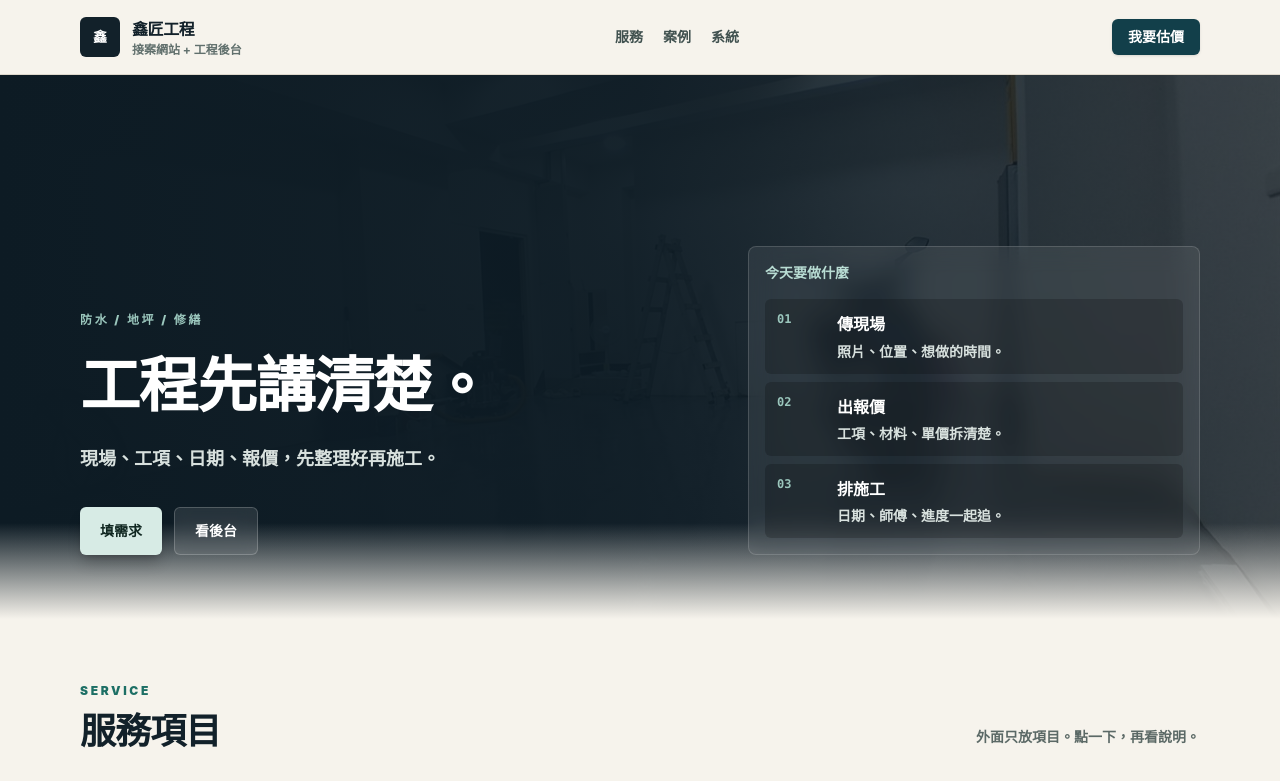
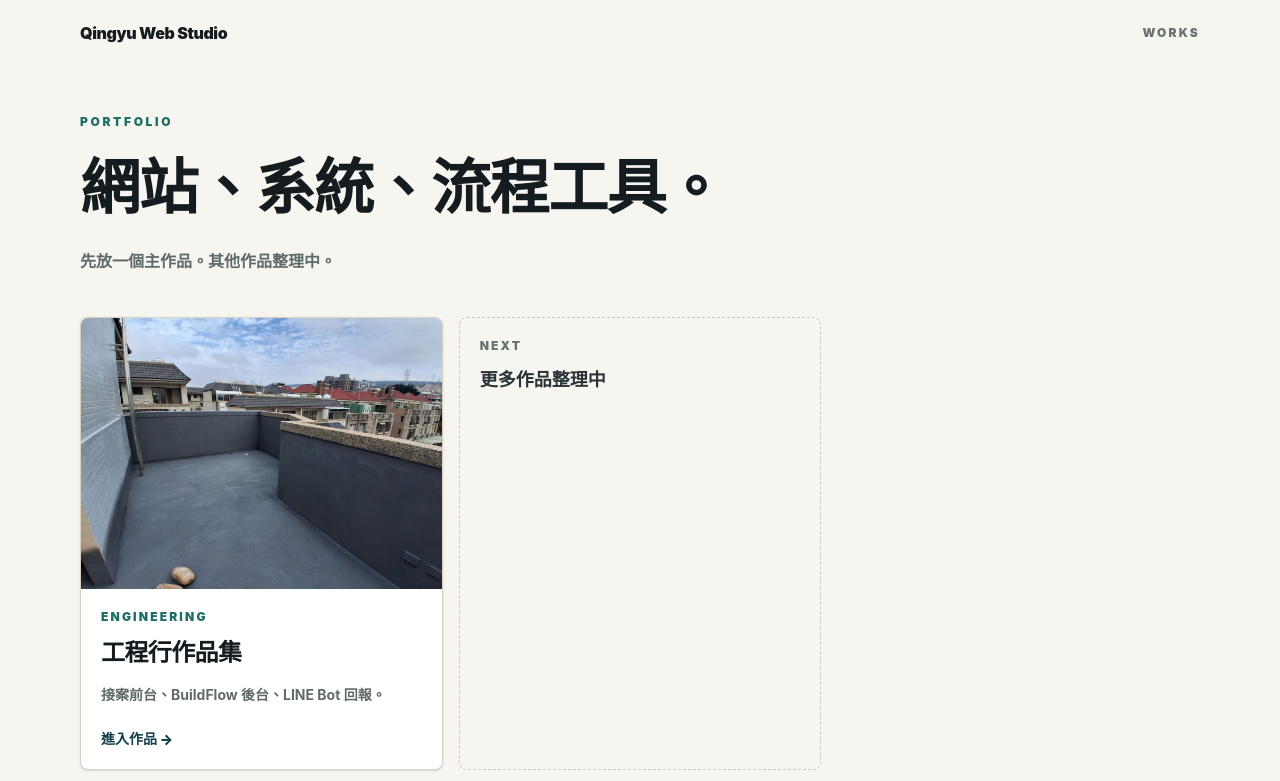
Before and after one commit to QingyuJin/qingyu-web-studio, a React (Vite) app: page / in a window 1280 px wide. Shown: the top 781 px of the page. Built offline with nearby package versions, Linux system fonts and the light colour scheme.

Commit message:
add minimal studio portfolio landing

```diff
--- a/index.html
+++ b/index.html
@@ -4,34 +4,31 @@
     <meta charset="UTF-8" />
     <meta name="viewport" content="width=device-width, initial-scale=1.0" />
 
-    <title>鑫匠工程｜防水地坪修繕與工程管理</title>
+    <title>Qingyu Web Studio｜網站、系統、流程工具</title>
 
     <meta
       name="description"
-      content="工程接案網站與 BuildFlow 後台。收需求、出報價、派工、LINE 回報，讓工程資料不再散在群組裡。"
+      content="Qingyu Web Studio 作品入口。第一個主作品是工程行接案網站、BuildFlow 後台與 LINE Bot 回報流程。"
     />
 
     <link rel="canonical" href="https://www.qingyuweb.com/" />
 
     <meta property="og:type" content="website" />
-    <meta property="og:site_name" content="鑫匠工程" />
-    <meta property="og:title" content="鑫匠工程｜防水地坪修繕與工程管理" />
+    <meta property="og:site_name" content="Qingyu Web Studio" />
+    <meta property="og:title" content="Qingyu Web Studio｜網站、系統、流程工具" />
     <meta
       property="og:description"
-      content="前台收需求，後台管報價與派工，LINE 可查任務與回報完成。"
+      content="作品入口。工程行作品集包含接案前台、工程後台與 LINE Bot。"
     />
     <meta property="og:image" content="https://www.qingyuweb.com/og-image.png?v=2" />
-    <meta property="og:image:alt" content="鑫匠工程網站與 BuildFlow 管理後台" />
+    <meta property="og:image:alt" content="Qingyu Web Studio 作品入口" />
 
     <meta name="twitter:card" content="summary_large_image" />
-    <meta name="twitter:title" content="鑫匠工程｜防水地坪修繕與工程管理" />
-    <meta
-      name="twitter:description"
-      content="工程需求、報價、派工、LINE 回報，整理成一條清楚流程。"
-    />
+    <meta name="twitter:title" content="Qingyu Web Studio｜網站、系統、流程工具" />
+    <meta name="twitter:description" content="作品入口。工程行作品集已可進入查看。" />
     <meta name="twitter:image" content="https://www.qingyuweb.com/og-image.png?v=2" />
 
-    <meta name="theme-color" content="#123f4a" />
+    <meta name="theme-color" content="#f7f5ef" />
   </head>
 
   <body>
--- a/src/AdminDashboard.jsx
+++ b/src/AdminDashboard.jsx
@@ -44,7 +44,7 @@ function AdminDashboard() {
 
           <div className="flex gap-2">
             <Link
-              to="/"
+              to="/engineering"
               className="rounded-md border border-[#c8c0b3] px-4 py-2 text-sm font-black text-[#12212a]"
             >
               回首頁
--- a/src/App.jsx
+++ b/src/App.jsx
@@ -3,6 +3,7 @@ import { Navigate, Route, Routes } from "react-router-dom"
 import ProtectedRoute from "./ProtectedRoute"
 
 const ProjectHub = lazy(() => import("./ProjectHub"))
+const StudioHome = lazy(() => import("./StudioHome"))
 const LoginPage = lazy(() => import("./LoginPage"))
 const AdminDashboard = lazy(() => import("./AdminDashboard"))
 const BuildFlow = lazy(() => import("./buildflow/BuildFlow"))
@@ -20,7 +21,8 @@ function App() {
   return (
     <Suspense fallback={<PageFallback />}>
       <Routes>
-        <Route path="/" element={<ProjectHub />} />
+        <Route path="/" element={<StudioHome />} />
+        <Route path="/engineering" element={<ProjectHub />} />
         <Route path="/login" element={<LoginPage />} />
 
         <Route
--- a/src/ContractorSite.jsx
+++ b/src/ContractorSite.jsx
@@ -138,7 +138,7 @@ LINE Bot：${lineBotId}`
       <header className="sticky top-0 z-30 border-b border-white/10 bg-[#08111f]/90 backdrop-blur">
         <div className="mx-auto flex max-w-6xl items-center justify-between gap-4 px-4 py-4">
           <div>
-            <Link to="/" className="text-sm font-bold text-emerald-300">
+            <Link to="/engineering" className="text-sm font-bold text-emerald-300">
               ← 回首頁
             </Link>
             <p className="mt-1 font-black">估價前台</p>
--- a/src/LoginPage.jsx
+++ b/src/LoginPage.jsx
@@ -25,7 +25,7 @@ function LoginPage() {
     <main className="min-h-screen bg-[#0b111b] text-slate-100">
       <section className="mx-auto grid min-h-screen max-w-6xl items-center px-4 py-12 md:grid-cols-[1fr_420px] md:gap-12">
         <div>
-          <Link to="/" className="text-sm font-bold text-cyan-300">
+          <Link to="/engineering" className="text-sm font-bold text-cyan-300">
             ← 回公開首頁
           </Link>
 
--- a/src/ProjectHub.jsx
+++ b/src/ProjectHub.jsx
@@ -84,7 +84,7 @@ function ProjectHub() {
     <main className="min-h-screen bg-[#f6f3ec] text-[#12212a]">
       <header className="sticky top-0 z-40 border-b border-[#ded8cc] bg-[#f6f3ec]/95 backdrop-blur">
         <div className="mx-auto flex max-w-6xl items-center justify-between gap-4 px-4 py-4">
-          <Link to="/" className="flex items-center gap-3" aria-label="鑫匠工程">
+          <Link to="/engineering" className="flex items-center gap-3" aria-label="鑫匠工程">
             <span className="grid h-10 w-10 place-items-center rounded-md bg-[#12212a] text-sm font-black text-white">
               鑫
             </span>
--- /dev/null
+++ b/src/StudioHome.jsx
@@ -0,0 +1,67 @@
+import { Link } from "react-router-dom"
+
+const works = [
+  {
+    title: "工程行作品集",
+    tag: "Engineering",
+    desc: "接案前台、BuildFlow 後台、LINE Bot 回報。",
+    path: "/engineering",
+    image: "/project-photos/335950_0.jpg",
+  },
+]
+
+function StudioHome() {
+  return (
+    <main className="min-h-screen bg-[#f7f5ef] text-[#141c20]">
+      <header className="mx-auto flex max-w-6xl items-center justify-between px-4 py-5">
+        <Link to="/" className="font-black tracking-tight" aria-label="Qingyu Web Studio">
+          Qingyu Web Studio
+        </Link>
+        <p className="text-xs font-black uppercase tracking-[0.18em] text-[#66736f]">Works</p>
+      </header>
+
+      <section className="mx-auto grid min-h-[calc(100vh-76px)] max-w-6xl content-center gap-10 px-4 py-12">
+        <div className="max-w-2xl">
+          <p className="text-xs font-black uppercase tracking-[0.22em] text-[#1d6f65]">
+            Portfolio
+          </p>
+          <h1 className="mt-5 text-4xl font-black leading-tight tracking-tight md:text-6xl">
+            網站、系統、流程工具。
+          </h1>
+          <p className="mt-5 max-w-xl text-base font-bold leading-8 text-[#5f6b68]">
+            先放一個主作品。其他作品整理中。
+          </p>
+        </div>
+
+        <div className="grid gap-4 md:grid-cols-2 lg:grid-cols-3">
+          {works.map((work) => (
+            <Link
+              key={work.title}
+              to={work.path}
+              className="group overflow-hidden rounded-lg border border-[#d9d1c4] bg-white shadow-sm transition hover:-translate-y-1 hover:shadow-xl hover:shadow-[#12212a]/10 active:translate-y-0"
+            >
+              <img src={work.image} alt={work.title} className="aspect-[4/3] w-full object-cover" />
+              <div className="p-5">
+                <p className="text-xs font-black uppercase tracking-[0.18em] text-[#1d6f65]">
+                  {work.tag}
+                </p>
+                <h2 className="mt-3 text-2xl font-black tracking-tight">{work.title}</h2>
+                <p className="mt-3 text-sm font-bold leading-7 text-[#5f6b68]">{work.desc}</p>
+                <p className="mt-5 text-sm font-black text-[#123f4a] group-hover:translate-x-1">
+                  進入作品 →
+                </p>
+              </div>
+            </Link>
+          ))}
+
+          <div className="rounded-lg border border-dashed border-[#cfc7b8] p-5 text-[#66736f]">
+            <p className="text-xs font-black uppercase tracking-[0.18em]">Next</p>
+            <p className="mt-3 text-lg font-black text-[#2a3438]">更多作品整理中</p>
+          </div>
+        </div>
+      </section>
+    </main>
+  )
+}
+
+export default StudioHome
--- a/src/buildflow/components/BuildFlowHeader.jsx
+++ b/src/buildflow/components/BuildFlowHeader.jsx
@@ -5,7 +5,7 @@ function BuildFlowHeader({ session, savedAt, isAdmin, onResetTestData, onLogout
     <header className="border-b border-slate-800 bg-[#0f172a] text-white">
       <div className="mx-auto flex max-w-7xl flex-col gap-4 px-4 py-4 md:flex-row md:items-center md:justify-between">
         <div>
-          <Link to="/" className="text-sm font-bold text-emerald-300">
+          <Link to="/engineering" className="text-sm font-bold text-emerald-300">
             ← 回首頁
           </Link>
           <div className="mt-2 flex flex-wrap items-end gap-3">
```
Also changed, not shown: 1 other file (tests, documents, lock files or other folders).
